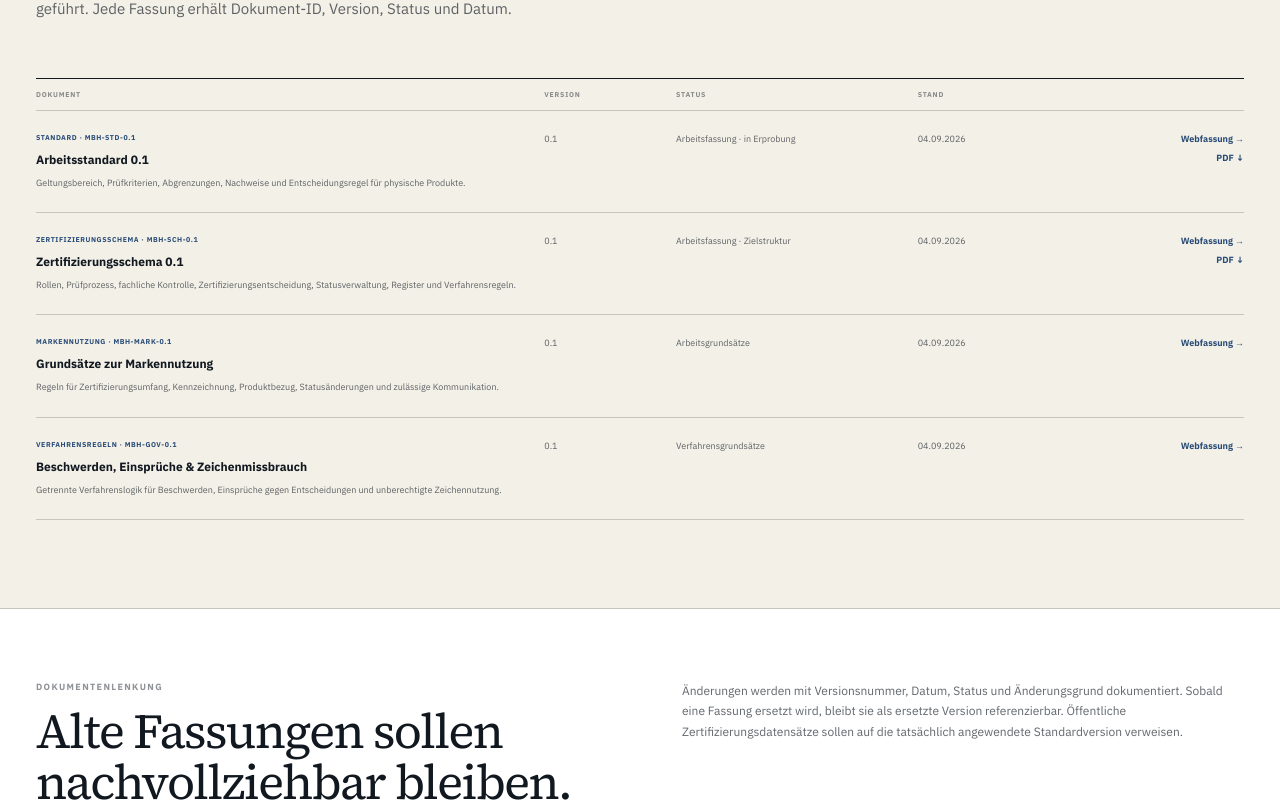
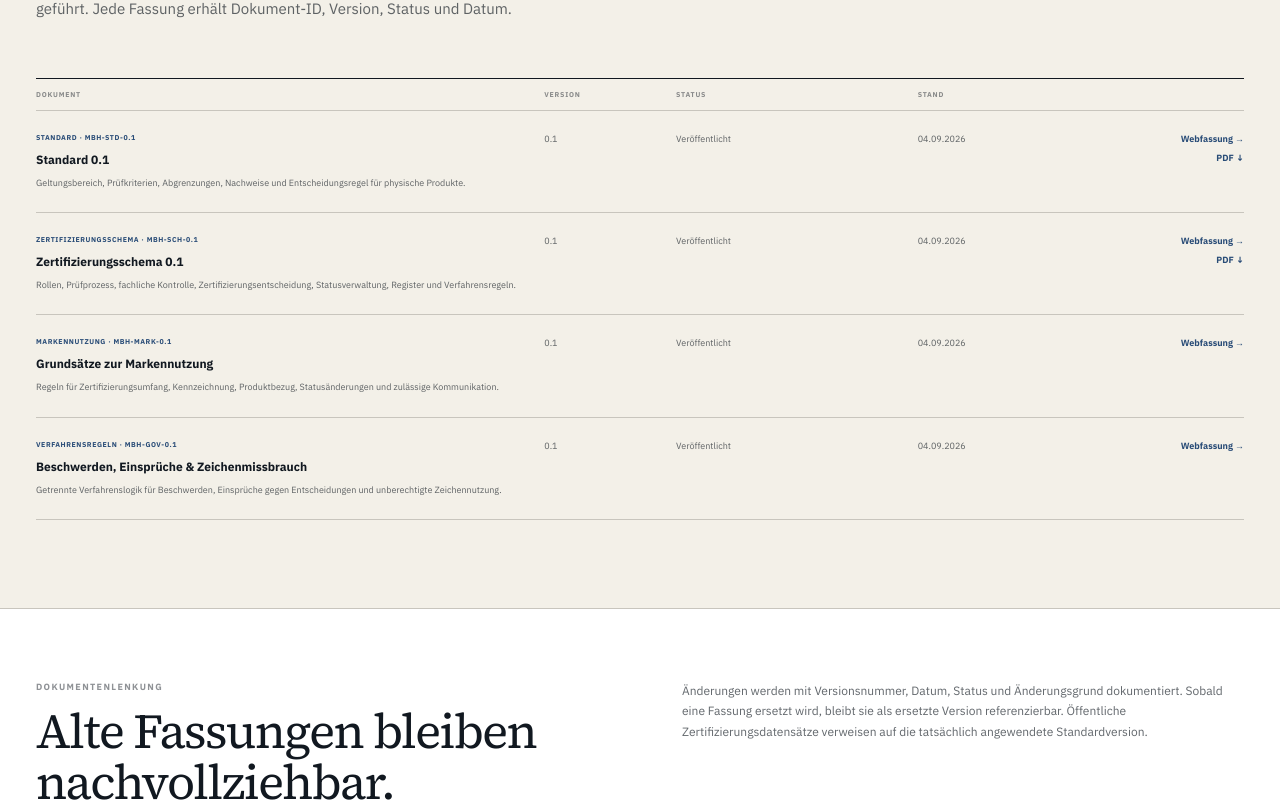
Before and after one commit to dennis-glaser-coder/human-certification-web, a Next.js app: page /dokumente in a window 1280 px wide. Shown: the part 352-1160 px from the top of the page. Built offline with nearby package versions, Linux system fonts and the light colour scheme.

Commit message:
Dokumentenregister ohne Entwicklungsstatus veröffentlichen

```diff
--- a/src/app/dokumente/page.js
+++ b/src/app/dokumente/page.js
@@ -5,7 +5,7 @@ import { canonical } from '../../lib/seo';
 
 export const metadata = {
   title: 'Dokumentenregister',
-  description: 'Versionierte öffentliche Arbeitsfassungen und Regelwerke des Made by Humans Zertifizierungssystems.',
+  description: 'Versionierte öffentliche Regelwerke und kontrollierte Dokumente des Made by Humans Zertifizierungssystems.',
   alternates: { canonical: canonical('/dokumente') },
 };
 
@@ -13,9 +13,9 @@ const documents = [
   {
     id: 'MBH-STD-0.1',
     type: 'STANDARD',
-    title: 'Arbeitsstandard 0.1',
+    title: 'Standard 0.1',
     version: '0.1',
-    status: 'Arbeitsfassung · in Erprobung',
+    status: 'Veröffentlicht',
     date: '04.09.2026',
     copy: 'Geltungsbereich, Prüfkriterien, Abgrenzungen, Nachweise und Entscheidungsregel für physische Produkte.',
     href: '/dokumente/standard-0-1',
@@ -26,7 +26,7 @@ const documents = [
     type: 'ZERTIFIZIERUNGSSCHEMA',
     title: 'Zertifizierungsschema 0.1',
     version: '0.1',
-    status: 'Arbeitsfassung · Zielstruktur',
+    status: 'Veröffentlicht',
     date: '04.09.2026',
     copy: 'Rollen, Prüfprozess, fachliche Kontrolle, Zertifizierungsentscheidung, Statusverwaltung, Register und Verfahrensregeln.',
     href: '/dokumente/certification-scheme-0-1',
@@ -37,7 +37,7 @@ const documents = [
     type: 'MARKENNUTZUNG',
     title: 'Grundsätze zur Markennutzung',
     version: '0.1',
-    status: 'Arbeitsgrundsätze',
+    status: 'Veröffentlicht',
     date: '04.09.2026',
     copy: 'Regeln für Zertifizierungsumfang, Kennzeichnung, Produktbezug, Statusänderungen und zulässige Kommunikation.',
     href: '/markennutzung',
@@ -47,7 +47,7 @@ const documents = [
     type: 'VERFAHRENSREGELN',
     title: 'Beschwerden, Einsprüche & Zeichenmissbrauch',
     version: '0.1',
-    status: 'Verfahrensgrundsätze',
+    status: 'Veröffentlicht',
     date: '04.09.2026',
     copy: 'Getrennte Verfahrenslogik für Beschwerden, Einsprüche gegen Entscheidungen und unberechtigte Zeichennutzung.',
     href: '/verfahren',
@@ -99,12 +99,12 @@ export default function DocumentsPage() {
         <div className="shell versionPolicyGrid">
           <div>
             <div className="sectionNo">DOKUMENTENLENKUNG</div>
-            <h2>Alte Fassungen sollen nachvollziehbar bleiben.</h2>
+            <h2>Alte Fassungen bleiben nachvollziehbar.</h2>
           </div>
           <p>
             Änderungen werden mit Versionsnummer, Datum, Status und Änderungsgrund dokumentiert.
             Sobald eine Fassung ersetzt wird, bleibt sie als ersetzte Version referenzierbar.
-            Öffentliche Zertifizierungsdatensätze sollen auf die tatsächlich angewendete Standardversion verweisen.
+            Öffentliche Zertifizierungsdatensätze verweisen auf die tatsächlich angewendete Standardversion.
           </p>
         </div>
       </section>
```
